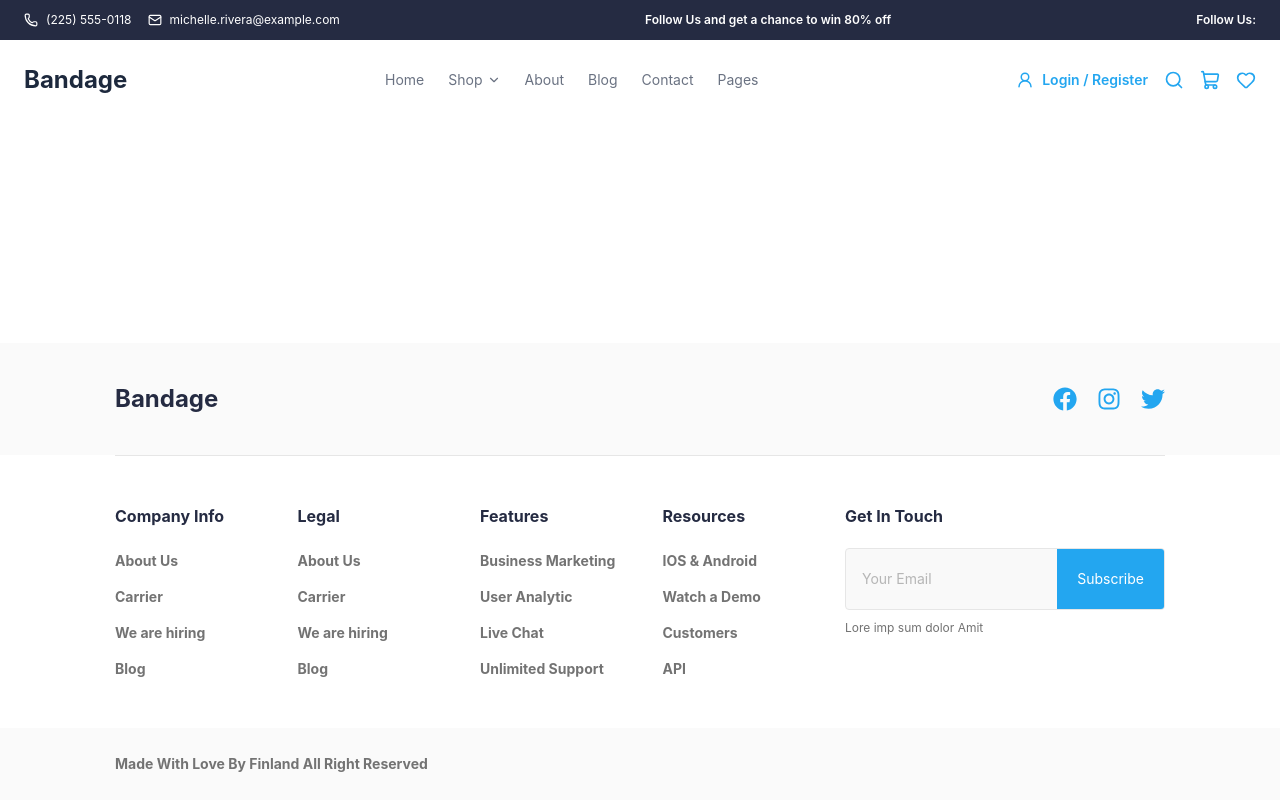
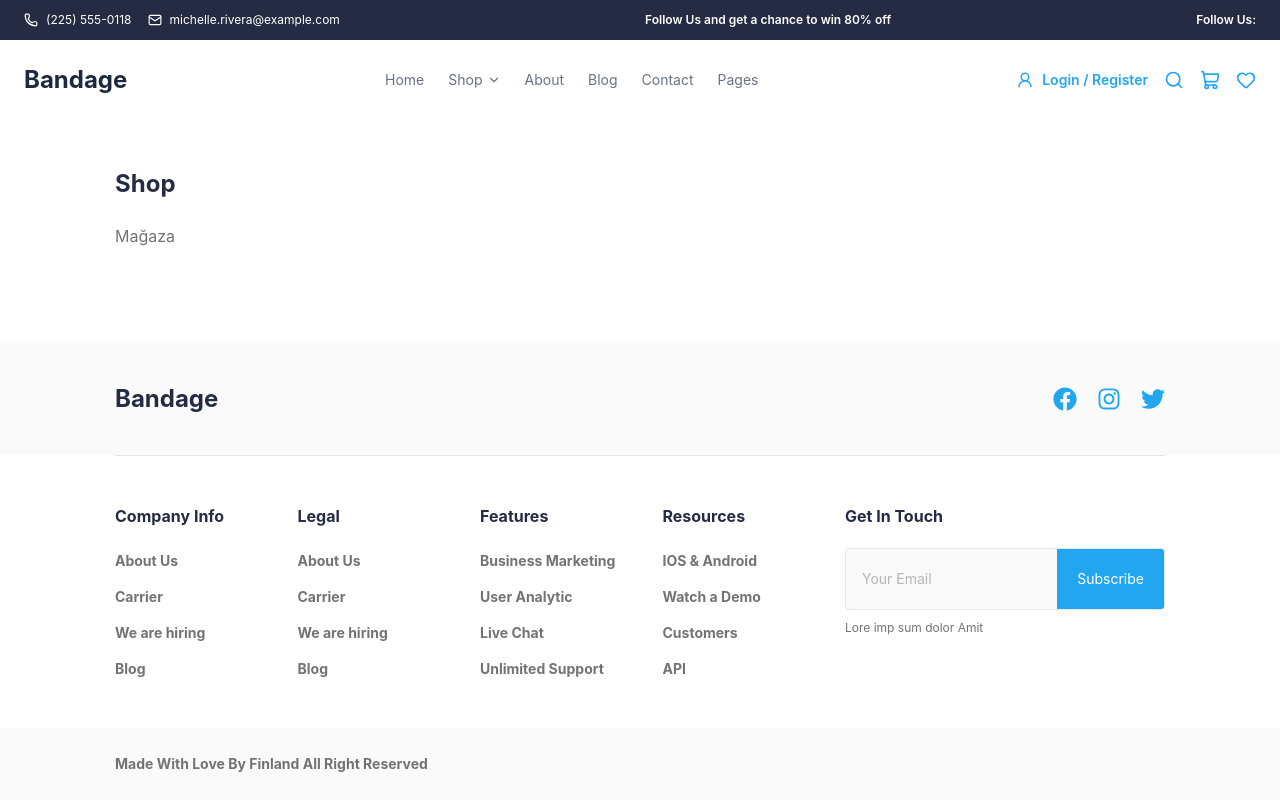
Before and after one commit to gkslleri/bandage-store, a React (Vite) app: page /shop in a window 1280 px wide. Built offline with nearby package versions, Linux system fonts and the light colour scheme.

Commit message:
add shop

```diff
--- a/src/layout/PageContent.jsx
+++ b/src/layout/PageContent.jsx
@@ -1,5 +1,6 @@
 import { Switch, Route } from 'react-router-dom';
 import HomePage from '../pages/HomePage';
+import ShopPage from '../pages/ShopPage';
 
 export default function PageContent() {
   return (
@@ -8,6 +9,10 @@ export default function PageContent() {
           <Route exact path="/">
             <HomePage />
           </Route>
+
+          <Route exact path="/shop">
+            <ShopPage />
+          </Route>
         </Switch>
     </main>
   );
--- /dev/null
+++ b/src/pages/ShopPage.jsx
@@ -0,0 +1,15 @@
+export default function ShopPage() {
+    return (
+        <section className="px-6 py-12">
+            <div className="mx-auto flex max-w-[1050px] flex-col gap-6">
+                <h1 className="text-2xl font-bold text-[#252B42]">
+                    Shop
+                </h1>
+
+                <p className="text-[#737373]">
+                    Mağaza
+                </p>
+            </div>
+        </section>
+    )
+}
```
